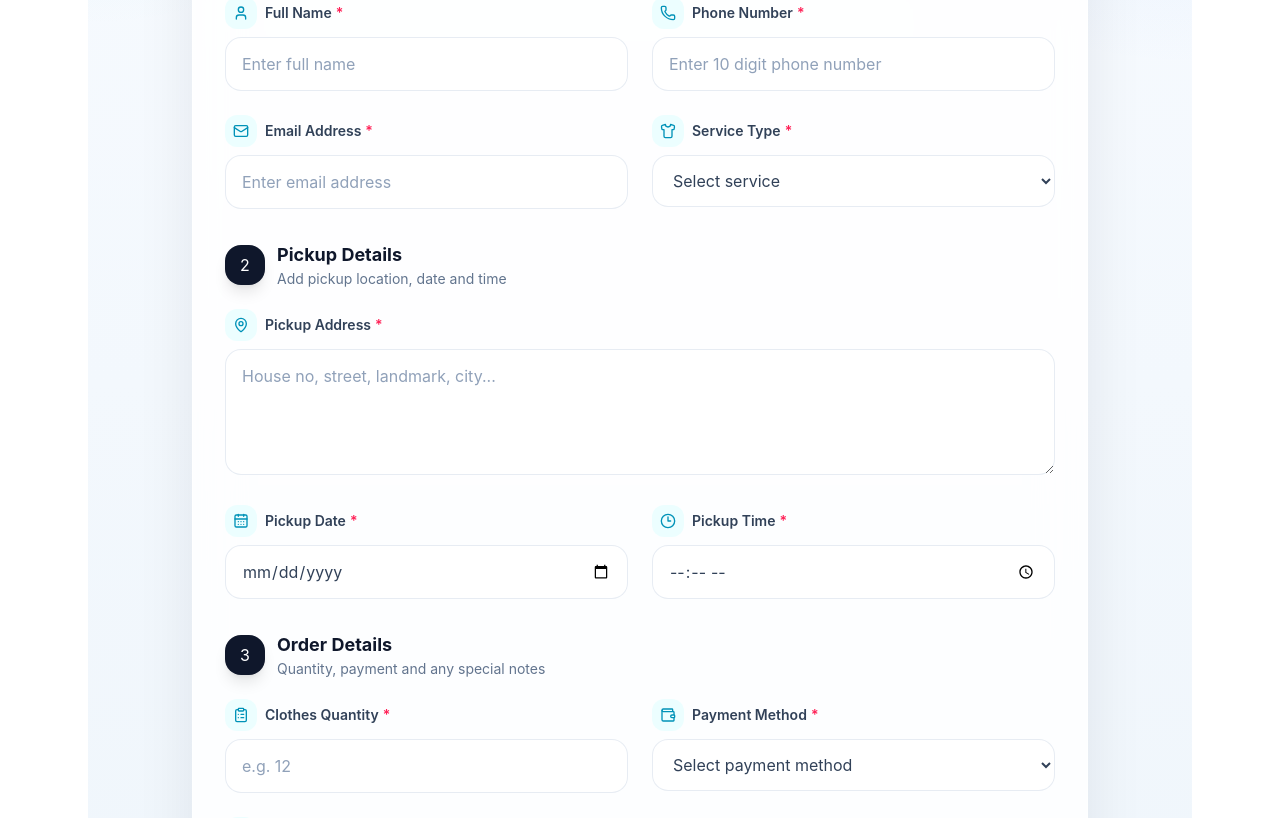
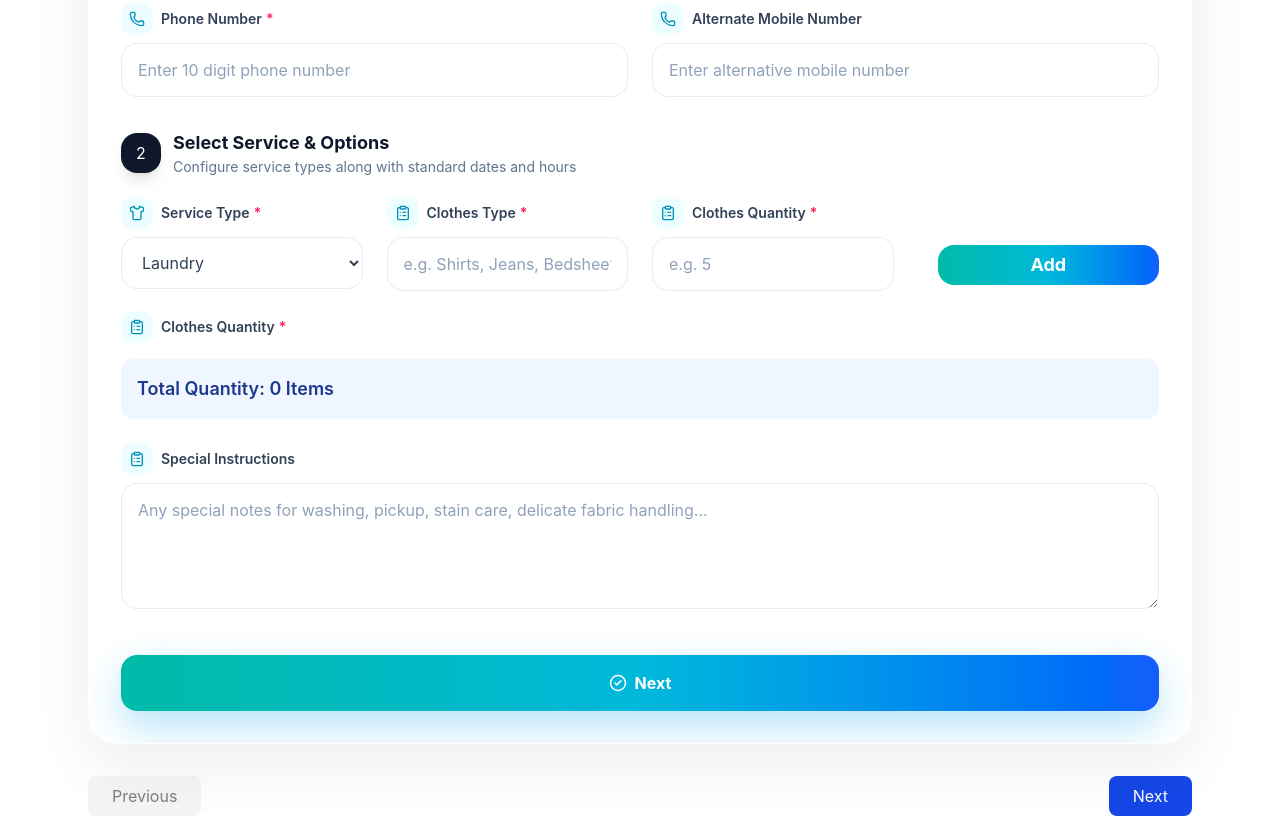
Before and after one commit to Ayush110704/laundary, a React (Vite) app: page /checkout in a window 1280 px wide. Shown: the part 632-1450 px from the top of the page. Built offline with nearby package versions, Linux system fonts and the light colour scheme.

Commit message:
Completed

```diff
--- a/src/Pages/BookingApplyForm.jsx
+++ b/src/Pages/BookingApplyForm.jsx
@@ -1,38 +1,47 @@
-import React, { useState } from "react";
+import React, { useState, useEffect } from "react";
 import { motion, AnimatePresence } from "framer-motion";
 import {
   User,
   Phone,
   Mail,
-  MapPin,
-  CalendarDays,
-  Clock3,
   Shirt,
-  Wallet,
   ClipboardList,
   CheckCircle2,
+  Trash2
 } from "lucide-react";
-import {useNavigate} from 'react-router-dom'
+import { useNavigate } from 'react-router-dom';
+import { getCheckoutData, saveCheckoutData } from "../utils/checkoutStorage";
 
-const BookingApplyForm = () => {
+const BookingApplyForm = ({ checkoutData, setCheckoutData }) => {
   const [formData, setFormData] = useState({
     fullName: "",
     phone: "",
+    altPhone: "",
     email: "",
-    address: "",
     serviceType: "",
-    pickupDate: "",
-    pickupTime: "",
+    clothType: "",
     quantity: "",
     instructions: "",
-    paymentMethod: "",
   });
 
   const [errors, setErrors] = useState({});
   const [submitted, setSubmitted] = useState(false);
-  const navigate = useNavigate()
+  const navigate = useNavigate();
 
-  const today = new Date().toISOString().split("T")[0];
+  // Load user data from localStorage on component mount
+  useEffect(() => {
+
+    const currentUser = JSON.parse(localStorage.getItem("currentUser")) || {};
+
+    if (currentUser) {
+      setFormData((prev) => ({
+        ...prev,
+        fullName: `${currentUser.FirstName} ${currentUser.LastName}`,
+        email: currentUser.Email,
+        phone: currentUser.number,
+      }));
+    }
+  }, []);
 
   const cardBase =
     "rounded-[22px] sm:rounded-[28px] border border-white/60 bg-white/85 backdrop-blur-xl shadow-[0_20px_60px_rgba(15,23,42,0.08)]";
@@ -53,36 +62,28 @@ const BookingApplyForm = () => {
       newErrors.phone = "Enter valid 10 digit number";
     }
 
+    if (formData.altPhone.trim() && !/^[0-9]{10}$/.test(formData.altPhone)) {
+      newErrors.altPhone = "Enter valid 10 digit number";
+    }
+
     if (!formData.email.trim()) {
       newErrors.email = "Email is required";
     } else if (!/\S+@\S+\.\S+/.test(formData.email)) {
       newErrors.email = "Enter valid email address";
     }
 
-    if (!formData.address.trim()) {
-      newErrors.address = "Pickup address is required";
-    }
-
     if (!formData.serviceType) {
       newErrors.serviceType = "Select service type";
     }
 
-    if (!formData.pickupDate) {
-      newErrors.pickupDate = "Pickup date is required";
-    }
-
-    if (!formData.pickupTime) {
-      newErrors.pickupTime = "Pickup time is required";
+    if (!formData.clothType.trim()) {
+      newErrors.clothType = "Clothes type is required";
     }
 
     if (!formData.quantity.toString().trim()) {
       newErrors.quantity = "Enter clothes quantity";
     } else if (Number(formData.quantity) <= 0) {
       newErrors.quantity = "Quantity must be greater than 0";
-    }
-
-    if (!formData.paymentMethod) {
-      newErrors.paymentMethod = "Select payment method";
     }
 
     return newErrors;
@@ -118,17 +119,17 @@ const BookingApplyForm = () => {
     console.log("Booking Submitted:", formData);
     setSubmitted(true);
 
+    const currentUser = JSON.parse(localStorage.getItem("currentUser"));
+    // Resetting form fields but preserving pre-filled data from localStorage
     setFormData({
-      fullName: "",
-      phone: "",
-      email: "",
-      address: "",
+      fullName: currentUser ? `${currentUser.FirstName} ${currentUser.LastName}` : "",
+      phone: currentUser ? currentUser.number : "",
+      altPhone: "",
+      email: currentUser ? currentUser.Email : "",
       serviceType: "",
-      pickupDate: "",
-      pickupTime: "",
+      clothType: "",
       quantity: "",
       instructions: "",
-      paymentMethod: "",
     });
 
     setErrors({});
@@ -149,9 +150,56 @@ const BookingApplyForm = () => {
   const ErrorText = ({ message }) =>
     message ? <p className="mt-2 text-sm text-rose-500">{message}</p> : null;
 
+
+
+  const handleAddItem = (e) => {
+    e.preventDefault();
+    const checkoutData = getCheckoutData();
+
+    const newItems = {
+      serviceType: formData.serviceType,
+      clothType: formData.clothType,
+      quantity: Number(formData.quantity),
+      instructions: formData.instructions,
+
+    };
+
+     const updatedCheckoutData = {
+    ...checkoutData,
+    items: [...checkoutData.items, newItems],
+  };
+
+  setCheckoutData(updatedCheckoutData);
+  saveCheckoutData(updatedCheckoutData);
+
+  // setCheckoutItems(updatedCheckoutData.items);
+
+
+
+
+    setCheckoutItems(checkoutData.items);
+    console.log(getCheckoutData());
+
+  }
+
+ const removeItems = (index) => {
+  const checkoutData = getCheckoutData();
+
+  const updatedItems = checkoutData.items.filter((_, i) => i !== index);
+
+  saveCheckoutData({
+    ...checkoutData,
+    items: updatedItems,
+  });
+
+  setCheckoutItems(updatedItems);
+};
+
+  const totalItems = checkoutData.items.reduce((total, item) => total + Number(item.quantity), 0);
+
   return (
-    <div className="min-h-screen bg-[radial-gradient(circle_at_top_left,rgba(20,184,166,0.12),transparent_22%),radial-gradient(circle_at_top_right,rgba(59,130,246,0.14),transparent_24%),linear-gradient(180deg,#f8fbff_0%,#eef5fb_100%)] px-3 pb-8 pt-20 text-slate-800 sm:px-5 sm:pt-24 lg:px-8 lg:pt-28">
-      <div className="mx-auto max-w-4xl">
+
+    <div className="mx-auto w-full max-w-7xl">
       <motion.div
         initial={{ opacity: 0, y: 22 }}
         animate={{ opacity: 1, y: 0 }}
@@ -213,7 +261,7 @@ const BookingApplyForm = () => {
                     Personal Details
                   </h3>
                   <p className="text-sm text-slate-500">
-                      Enter your basic contact information
+                    Verify your profile and primary contact credentials
                   </p>
                 </div>
               </div>
@@ -226,10 +274,25 @@ const BookingApplyForm = () => {
                     name="fullName"
                     value={formData.fullName}
                     onChange={handleChange}
-                      placeholder="Enter full name"
-                      className={inputStyle}
+                    placeholder={formData.fullName ? "" : "No name found in profile"}
+                    className={`${inputStyle} ${formData.fullName ? 'bg-slate-50/70 opacity-85 cursor-not-allowed' : ''}`}
+                    disabled={!!formData.fullName}
                   />
                   <ErrorText message={errors.fullName} />
+                </div>
+
+                <div>
+                  <FieldLabel icon={Mail} label="Email Address" required />
+                  <input
+                    type="email"
+                    name="email"
+                    value={formData.email}
+                    onChange={handleChange}
+                    placeholder={formData.email ? "" : "No email found in profile"}
+                    className={`${inputStyle} ${formData.email ? 'bg-slate-50/70 opacity-85 cursor-not-allowed' : ''}`}
+                    disabled={!!formData.email}
+                  />
+                  <ErrorText message={errors.email} />
                 </div>
 
                 <div>
@@ -248,38 +311,23 @@ const BookingApplyForm = () => {
                 </div>
 
                 <div>
-                    <FieldLabel icon={Mail} label="Email Address" required />
+                  <FieldLabel icon={Phone} label="Alternate Mobile Number" />
                   <input
-                      type="email"
-                      name="email"
-                      value={formData.email}
+                    type="tel"
+                    inputMode="numeric"
+                    maxLength={10}
+                    name="altPhone"
+                    value={formData.altPhone}
                     onChange={handleChange}
-                      placeholder="Enter email address"
+                    placeholder="Enter alternative mobile number"
                     className={inputStyle}
                   />
-                    <ErrorText message={errors.email} />
-                  </div>
-
-                  <div>
-                    <FieldLabel icon={Shirt} label="Service Type" required />
-                    <select
-                      name="serviceType"
-                      value={formData.serviceType}
-                      onChange={handleChange}
-                      className={inputStyle}
-                    >
-                      <option value="">Select service</option>
-                      <option value="Wash & Fold">Wash & Fold</option>
-                      <option value="Dry Cleaning">Dry Cleaning</option>
-                      <option value="Premium Laundry">Premium Laundry</option>
-                      <option value="Ironing">Ironing</option>
-                    </select>
-                    <ErrorText message={errors.serviceType} />
+                  <ErrorText message={errors.altPhone} />
                 </div>
               </div>
             </section>
 
-              {/* Pickup Details */}
+            {/*  Select Service  */}
             <section>
               <div className="mb-5 flex items-start gap-3 sm:items-center">
                 <div className="flex h-10 w-10 shrink-0 items-center justify-center rounded-2xl bg-slate-900 text-white shadow-lg">
@@ -287,116 +335,113 @@ const BookingApplyForm = () => {
                 </div>
                 <div>
                   <h3 className="text-base font-bold text-slate-900 sm:text-lg">
-                      Pickup Details
+                    Select Service & Options
                   </h3>
                   <p className="text-sm text-slate-500">
-                      Add pickup location, date and time
+                    Configure service types along with standard dates and hours
                   </p>
                 </div>
               </div>
 
-                <div className="grid grid-cols-1 gap-5 md:grid-cols-2 md:gap-6">
-                  <div className="md:col-span-2">
-                    <FieldLabel icon={MapPin} label="Pickup Address" required />
-                    <textarea
-                      name="address"
-                      rows={4}
-                      value={formData.address}
+              <div className="grid grid-cols-1 gap-3 md:grid-cols-4 md:gap-6 ">
+                <div className="">
+                  <FieldLabel icon={Shirt} label="Service Type" required />
+                  <select
+                    name="serviceType"
+                    value={formData.serviceType}
                     onChange={handleChange}
-                      placeholder="House no, street, landmark, city..."
+                    className={inputStyle}
+
+
+                  >
+
+                    <option value="Laundry">Laundry</option>
+                    <option value="Dry Cleaning">Dry Cleaning</option>
+                    <option value="Shoe Cleaning">Shoe Cleaning</option>
+                    <option value="Ironing">Ironing</option>
+                    <option value="Curtain Cleaning">Curtain Cleaning</option>
+                    <option value="Carpet Cleaning">Carpet Cleaning</option>
+                  </select>
+                  <ErrorText message={errors.serviceType} />
+                </div>
+
+                <div className="">
+                  <FieldLabel icon={ClipboardList} label="Clothes Type" required />
+                  <input
+                    type="text"
+                    name="clothType"
+                    value={formData.clothType}
+                    onChange={handleChange}
+                    placeholder="e.g. Shirts, Jeans, Bedsheets"
                     className={inputStyle}
                   />
-                    <ErrorText message={errors.address} />
+                  <ErrorText message={errors.clothType} />
                 </div>
 
                 <div>
-                    <FieldLabel
-                      icon={CalendarDays}
-                      label="Pickup Date"
-                      required
-                    />
-                    <input
-                      type="date"
-                      name="pickupDate"
-                      min={today}
-                      value={formData.pickupDate}
-                      onChange={handleChange}
-                      className={inputStyle}
-                    />
-                    <ErrorText message={errors.pickupDate} />
-                  </div>
-
-                  <div>
-                    <FieldLabel icon={Clock3} label="Pickup Time" required />
-                    <input
-                      type="time"
-                      name="pickupTime"
-                      value={formData.pickupTime}
-                      onChange={handleChange}
-                      className={inputStyle}
-                    />
-                    <ErrorText message={errors.pickupTime} />
-                  </div>
-                </div>
-              </section>
-
-              {/* Order Details */}
-              <section>
-                <div className="mb-5 flex items-start gap-3 sm:items-center">
-                  <div className="flex h-10 w-10 shrink-0 items-center justify-center rounded-2xl bg-slate-900 text-white shadow-lg">
-                    3
-                  </div>
-                  <div>
-                    <h3 className="text-base font-bold text-slate-900 sm:text-lg">
-                      Order Details
-                    </h3>
-                    <p className="text-sm text-slate-500">
-                      Quantity, payment and any special notes
-                    </p>
-                  </div>
-                </div>
-
-                <div className="grid grid-cols-1 gap-5 md:grid-cols-2 md:gap-6">
-                  <div>
-                    <FieldLabel
-                      icon={ClipboardList}
-                      label="Clothes Quantity"
-                      required
-                    />
+<FieldLabel icon={ClipboardList} label="Clothes Quantity" required />
                   <input
                     type="number"
                     name="quantity"
-                      min="1"
                     value={formData.quantity}
                     onChange={handleChange}
-                      placeholder="e.g. 12"
+                    placeholder="e.g. 5"
                     className={inputStyle}
                   />
                   <ErrorText message={errors.quantity} />
                 </div>
 
-                  <div>
-                    <FieldLabel icon={Wallet} label="Payment Method" required />
-                    <select
-                      name="paymentMethod"
-                      value={formData.paymentMethod}
-                      onChange={handleChange}
-                      className={inputStyle}
-                    >
-                      <option value="">Select payment method</option>
-                      <option value="Cash on Delivery">Cash on Delivery</option>
-                      <option value="UPI">UPI</option>
-                      <option value="Card">Card</option>
-                      <option value="Wallet">Wallet</option>
-                    </select>
-                    <ErrorText message={errors.paymentMethod} />
+                <button
+                  type="button"
+                  onClick={handleAddItem}
+                  className="  h-10 mt-12 ml-5 bg-gradient-to-r from-teal-500 via-cyan-500 to-blue-600 text-white text-lg font-bold rounded-2xl  ">Add</button>
+
+              </div>
+
+              {checkoutData.items.length > 0 && (
+                <div className="mt-6">
+                  <h3 className="text-lg font-semibold text-slate-900 mb-3">
+                    Added Items
+                  </h3>
+                  <ul className="space-y-3">
+                    {checkoutData.items.map((item, index) => (
+                      <li key={index} className="flex items-center justify-between rounded-xl border border-slate-200/80 bg-white px-4 py-3 text-sm text-slate-700 shadow-sm">
+                        <span>
+                          {item.quantity} × {item.clothType} ({item.serviceType})
+                        </span>
+                        {item.instructions && (
+                          <span className="text-xs text-slate-500">
+                            Instructions: {item.instructions}
+                          </span>
+                        )}
+                        <button
+                        type="button"
+                        onClick={() => removeItems(index)}
+                        className="text-red-500 hover:scale-110"><Trash2 size={16} /></button>
+                      </li>
+                    ))}
+                  </ul>
+
+                </div>
+
+
+              )}
+
+
+
+              <div className="grid grid-cols-1 gap-5 md:grid-cols-2 md:gap-6 mt-5">
+
+ <div className="md:col-span-2">
+                  <FieldLabel icon={ClipboardList} label="Clothes Quantity" required />
+                  <div className="mt-4 rounded-xl bg-blue-50 p-4">
+                    <p className="text-lg font-semibold text-blue-900">
+                      Total Quantity: {totalItems} Items
+                    </p>
+                  </div>
                 </div>
 
                 <div className="md:col-span-2">
-                    <FieldLabel
-                      icon={ClipboardList}
-                      label="Special Instructions"
-                    />
+                  <FieldLabel icon={ClipboardList} label="Special Instructions" />
                   <textarea
                     name="instructions"
                     rows={4}
@@ -420,7 +465,7 @@ const BookingApplyForm = () => {
                 <span className="absolute inset-0 bg-white/10 opacity-0 transition group-hover:opacity-100" />
                 <span className="relative z-10 flex items-center justify-center gap-2">
                   <CheckCircle2 size={18} />
-                    Submit Booking
+                  Next
                 </span>
               </motion.button>
             </div>
@@ -428,7 +473,7 @@ const BookingApplyForm = () => {
         </div>
       </motion.div>
     </div>
-    </div>
+
   );
 };
 
--- a/src/Pages/CheckOut.jsx
+++ b/src/Pages/CheckOut.jsx
@@ -83,7 +83,10 @@ const CheckOut = () => {
             {/* Step Content */}
             {currentStep === 1 && (
               //
-              <BookingApplyForm />
+              <BookingApplyForm
+               checkoutData={checkoutData}
+  setCheckoutData={setCheckoutData}
+              />
             )}
 
             {currentStep === 2 && (
--- a/src/components/OrderSummary.jsx
+++ b/src/components/OrderSummary.jsx
@@ -170,7 +170,7 @@ const OrderSummary = ({ Step, checkoutData }) => {
                                 onClick={handleConfirm}
                                 className="w-full flex justify-center items-center gap-2 rounded-xl bg-blue-900 py-3 text-white font-semibold hover:bg-blue-800 transition"
                             >
-                                Confirm Order
+                                {checkoutData.payment?.method === "cod" ? "Confirm Booking" : "Proceed to Pay"}
                                 <ArrowRight size={18} />
                             </motion.button>
                         )}
--- a/src/utils/validatesCheckout.js
+++ b/src/utils/validatesCheckout.js
@@ -28,7 +28,7 @@ const validateCheckout = () => {
         }
     }
 
-    if (!data.schedule.time) {
+    if (!data.schedule.slot) {
 
         return {
             success: false,
```
Also changed, not shown: src/components/Footer.jsx (+16 -2 lines). Lines whose indentation alone changed are shown as unchanged.
